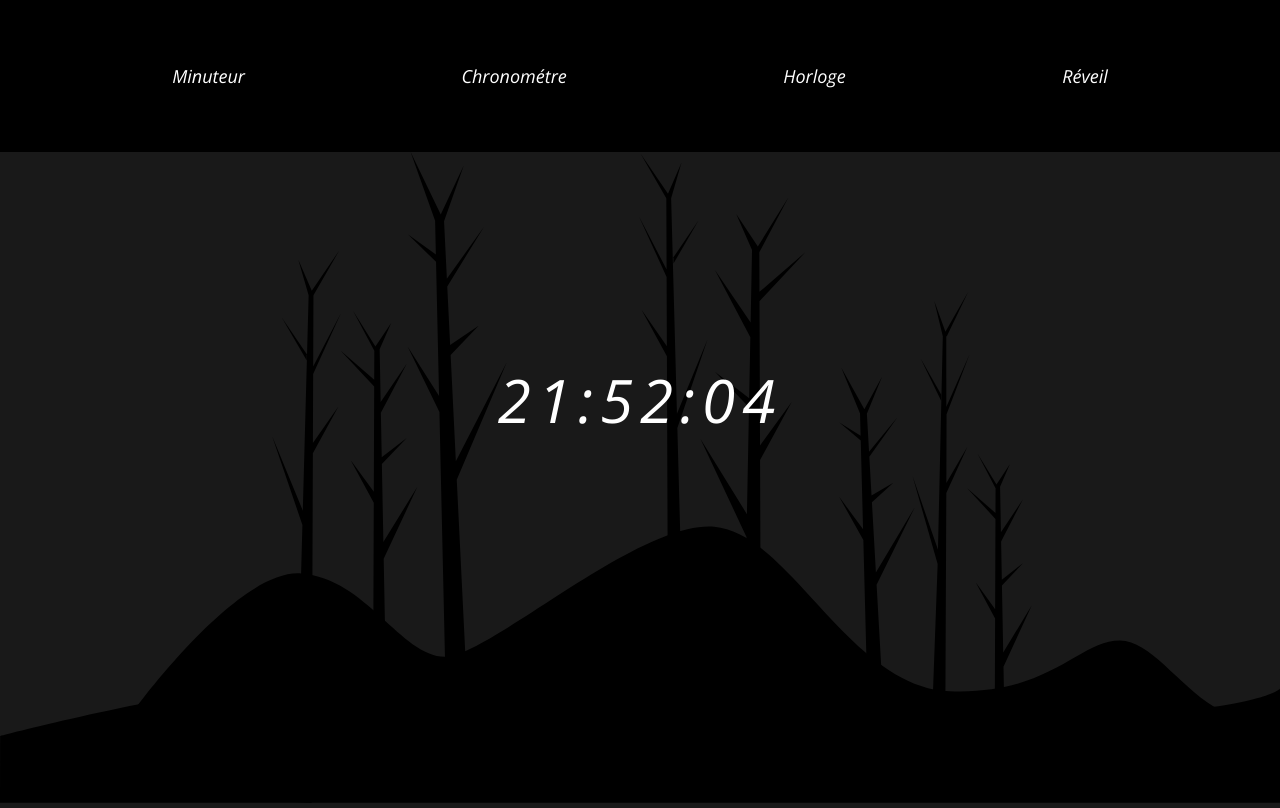
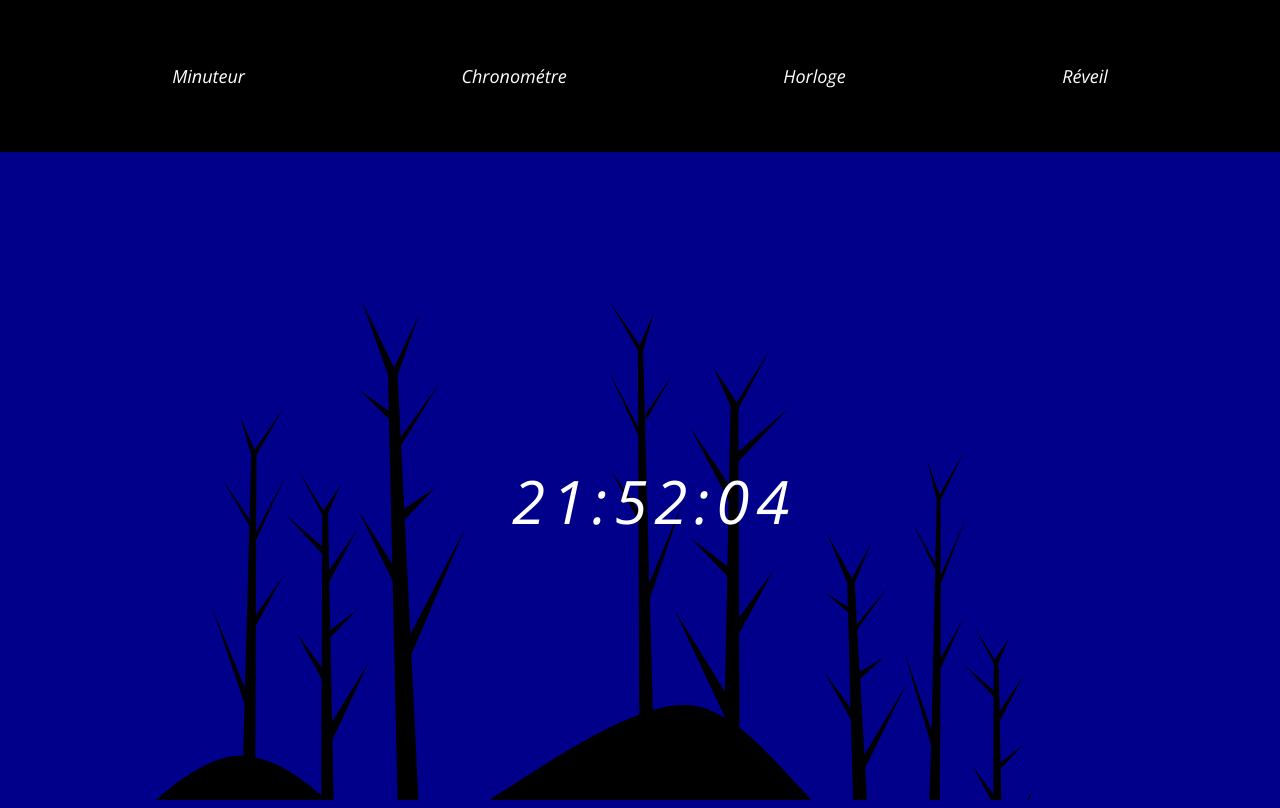
Before and after one commit to leopold-gauthier/O_Clock, a PHP site: page /horloge/horloge.php in a window 1280 px wide. Run offline with PHP 8.4, Linux system fonts and the light colour scheme.

Commit message:
add the style and start animation for the wallpaper body

```diff
--- a/horloge/horloge.php
+++ b/horloge/horloge.php
@@ -10,38 +10,19 @@
 </head>
 
 <body>
+
     <header>
         <?php include_once("../inc/nav-inc.php"); ?>
     </header>
     <div class="clock">
         <p id="clock">00:00:00</p>
     </div>
-    <div class="cont">
-        <div class="sky">
-            <!-- <img id="element" src="../assets/sunset.png"> -->
-            <div class="sky-day">
-                <div class="sky-dawn"></div>
-            </div>
-        </div>
-    </div>
-    <svg class="foreground" viewBox="0 0 1281 651.41">
-        <path class="hills" d="M1281,718v60H142.1l-9.87-68.1s2.25-3.11,6.29-8.41c23.45-30.73,107.29-135,162.81-131,65.09,4.64,100,83.33,144,83.33S638.8,517.39,714.71,523.75,849.85,684.34,950.44,688.34s129-50.75,170.43-50.75c29.84,0,57.4,43.62,94.08,66.28,14.22,8.79,29.83,14.42,47.47,13.12A66.65,66.65,0,0,1,1281,718Z" transform="translate(0 -148.68)" />
-        <polygon class="trees" points="699.02 68.58 674 111.71 674 105.38 699.02 68.58" />
-        <polygon class="trees" points="667.4 194.33 667.14 125.07 639.38 64.37 667.12 117.59 666.85 46.32 666.85 46.32 666.53 46.32 666.67 46 641.12 1.72 668.52 41.75 681.98 10.73 671.65 46.31 677.49 261.92 708.15 187.51 677.88 276.27 685.4 553.41 668.73 554.41 667.44 204.44 642 157.86 667.4 194.33" />
-        <polygon class="trees" points="281.98 165.58 307 208.71 307 202.38 281.98 165.58" />
-        <polygon class="trees" points="313.13 291.33 313.39 222.07 341.15 161.37 313.42 214.59 313.68 143.32 313.68 143.32 314 143.32 313.86 143 339.42 98.72 312.02 138.75 298.55 107.73 308.88 143.31 303.04 358.92 272.38 284.51 302.65 373.27 295.13 650.41 311.8 651.41 313.1 301.44 338.54 254.86 313.13 291.33" />
-        <polygon class="trees" points="921.24 206.5 942 249.25 942 242.98 921.24 206.5" />
-        <polygon class="trees" points="947.09 331.15 947.3 262.49 970.34 202.33 947.05 255.08 947 184.55 947 184.32 947.81 184.32 947.69 184.06 968.9 140.2 946.16 179.89 934.99 149.15 943.56 184.42 938.71 398.14 913.26 324.38 938.39 412.36 932.15 583.42 945.98 584.41 947.05 341.16 968.17 294.99 947.09 331.15" />
-        <polygon class="trees" points="507.07 210.77 456.19 309.39 450.98 203.26 478.99 173.78 450.48 193.11 447.6 134.49 484.43 74.81 447.22 126.81 444.39 69.27 464.21 13.29 441.09 62.51 410.93 0 435.45 68.91 436.21 102.5 408.42 82.55 436.38 109.96 439.41 244.1 408.06 194.79 439.77 260.17 446.07 538.66 467.5 539.66 457.1 327.93 507.07 210.77" />
-        <polygon class="trees" points="915.5 355.57 876.58 420.87 872.6 350.61 894.02 331.09 872.21 343.88 870.01 305.07 898.18 265.56 869.72 300 867.56 261.9 882.72 224.83 865.04 257.42 841.97 216.04 860.72 261.66 861.3 283.9 840.05 270.69 861.43 288.84 863.75 377.64 839.77 345 864.03 388.28 868.84 572.66 885.23 573.32 877.28 433.14 915.5 355.57" />
-        <polygon class="trees" points="760.61 293.66 760.09 149.29 805.98 100.32 760.05 139.97 759.91 100.32 789.12 45.36 758.44 94.61 736.8 62.07 752.62 98.15 751.22 170.7 715.46 118.04 750.94 185.35 749.76 246.39 715.46 219.98 749.58 255.5 747.52 362.48 701.07 287.3 747.08 385.22 743.71 559.32 761.56 559.32 760.66 308.31 792.28 250.24 760.61 293.66" />
-        <polygon class="trees" points="995.93 457.72 996.25 367.18 967.98 336.47 996.27 361.34 996.36 336.47 978.37 302.01 997.27 332.89 1010.6 312.48 1000.85 335.11 1001.72 380.61 1023.75 347.58 1001.89 389.79 1002.62 428.07 1023.75 411.51 1002.72 433.79 1004 500.88 1032.61 453.73 1004.27 515.14 1006.34 624.32 995.35 624.32 995.9 466.91 976.42 430.49 995.93 457.72" />
-        <polygon class="trees" points="374.11 340.01 374.49 234.67 341 198.94 374.51 227.87 374.61 198.94 353.3 158.84 375.69 194.78 391.48 171.03 379.93 197.35 380.95 250.29 407.05 211.87 381.16 260.98 382.02 305.52 407.05 286.25 382.15 312.17 383.66 390.22 417.55 335.37 383.98 407.05 386.43 534.32 373.41 534.32 374.07 350.94 350.99 308.44 374.11 340.01" />
-        <path class="trees" d="M0.12,733.22s186.22-49.57,331.8-60.35,457,43.29,690.22,41.94,258.86-29,258.86-29V800H0Z" transform="translate(0 -148.68)" />
-    </svg>
-
+    <?php include_once("../inc/background-inc.php"); ?>
 </body>
-<script src="./js/script_horloge.js"></script>
 
 
+
+<script src="./js/script_horloge.js"></script>
+<script src="../script/background_style.js"></script>
+
 </html>
--- /dev/null
+++ b/inc/background-inc.php
@@ -0,0 +1,2 @@
+<div id="wallpaper">
+</div>
--- a/style/origin.css
+++ b/style/origin.css
@@ -1,8 +1,9 @@
-body {
+html,body {
+    overflow: hidden;
+    height: 100%;
     margin: 0%;
     padding: 0%;
     font-family: 'Open Sans', sans-serif;
-    background: rgba(0, 0, 0, 0.900);
 }
 
 nav{
@@ -36,8 +37,7 @@ ul,li{
     z-index: 10000;
     position: absolute;
     top: 50%;
-    left: 50%;
-    transform: translateX(-50%) translateY(-50%);
+    left: 40%;
     color: #ffffff;
     font-size: 60px;
     font-family: 'Open Sans', sans-serif;
@@ -54,7 +54,6 @@ ul,li{
 }
 
 #container{
-    padding: 10% 0%;
     display: flex;
     flex-direction: column;
     align-items: center;
@@ -62,22 +61,12 @@ ul,li{
 
 }
 
-.sky{
-    margin: 0%;
-    padding: 0%;
-  width: 100%;
-  height: 100%;
-  z-index: 0;
-  position: relative;
+
+
+#wallpaper{
+        height:100%;
+        background-image: url('../assets/background.svg');
+        background-size: 100%;
+        background-position: 90% 100%;
+        background-repeat: no-repeat;
 }
-
-.foreground{
-    margin: 0% 0% 0% 0%;
-    padding: 0%;
-
-}
-
-#element{
-    z-index: 1;
-    position: relative;
-}
```
Also changed, not shown: script/background_style.js (+18 -15 lines), assets/background.svg (added).
